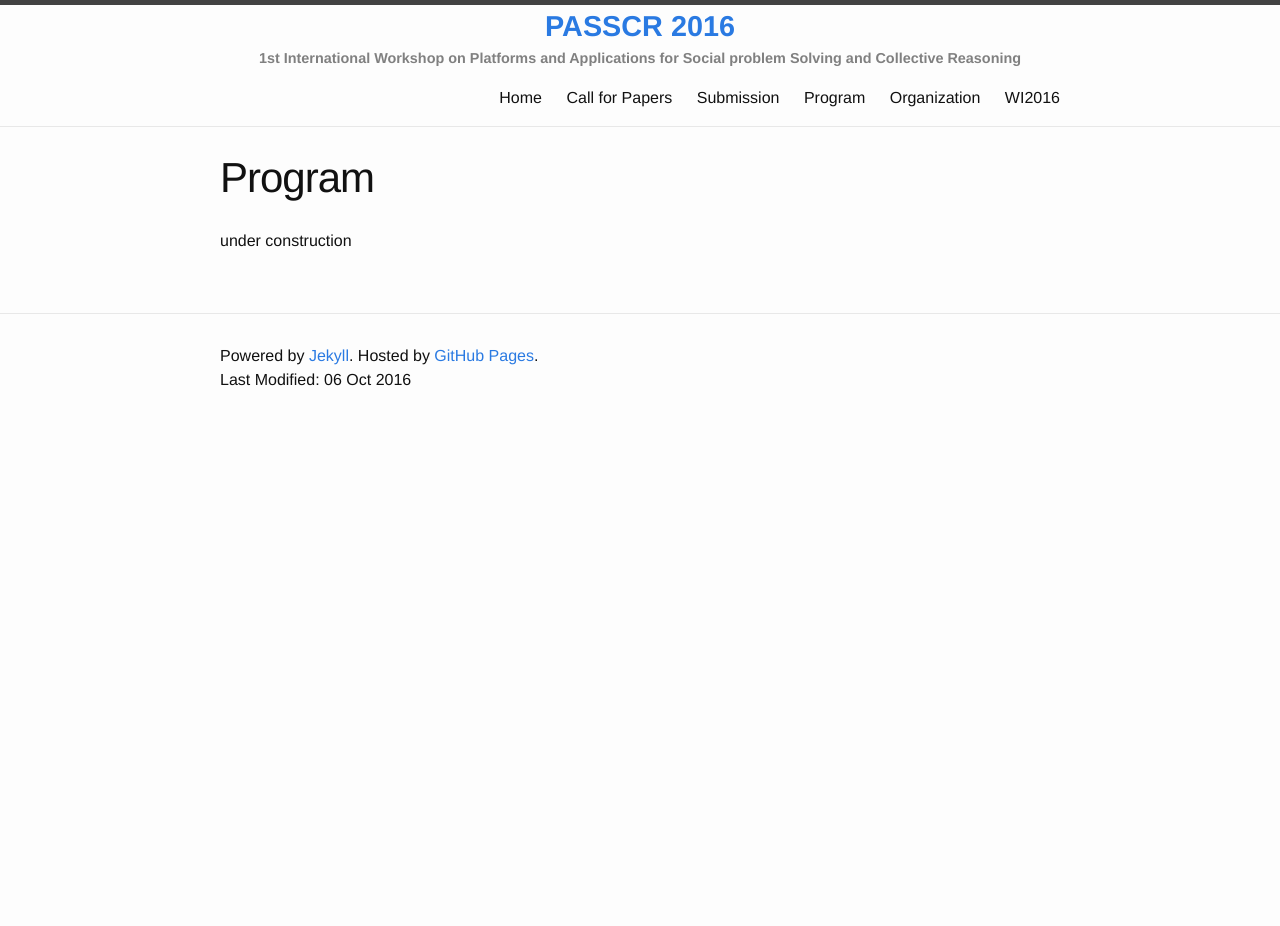
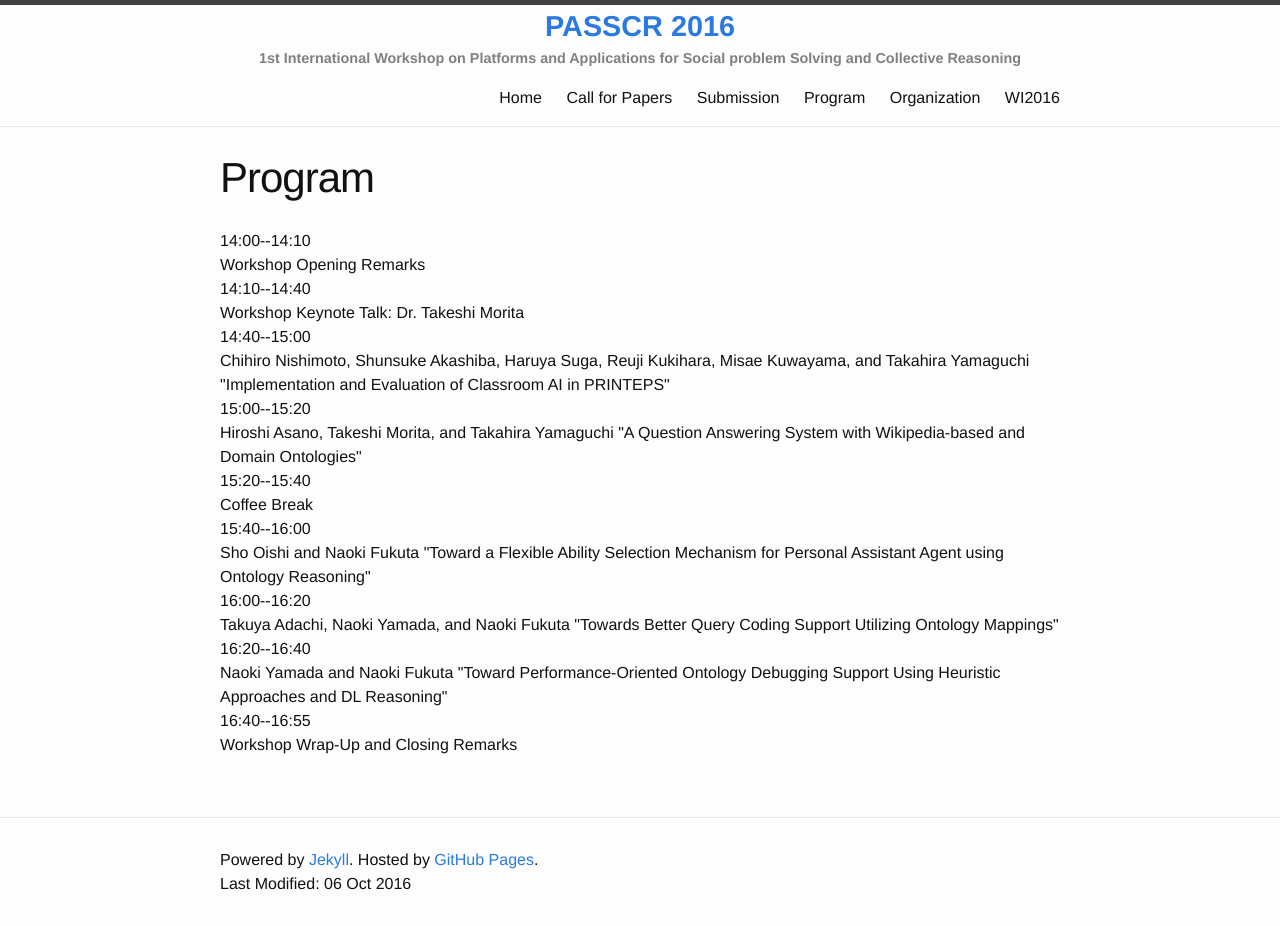
Before and after one commit to passcr/passcr.github.io, a Jekyll site: the page built from program.md, in a window 1280 px wide. Built offline with Jekyll 4.4.1, drawn with Linux system fonts in a browser that asks for light colours; before the commit the page ends 900 px from its top, so only the background shows below that.

Commit message:
added program

```diff
--- a/program.md
+++ b/program.md
@@ -3,4 +3,14 @@ layout: page
 title: Program
 permalink: /program/
 ---
-under construction
+<dl>
+    <dt>14:00--14:10</dt><dd>Workshop Opening Remarks</dd>
+    <dt>14:10--14:40</dt><dd>Workshop Keynote Talk: Dr. Takeshi Morita</dd>
+    <dt>14:40--15:00</dt><dd>Chihiro Nishimoto, Shunsuke Akashiba, Haruya Suga, Reuji Kukihara, Misae Kuwayama, and Takahira Yamaguchi "Implementation and Evaluation of Classroom AI in PRINTEPS"</dd>
+    <dt>15:00--15:20</dt><dd>Hiroshi Asano, Takeshi Morita, and Takahira Yamaguchi "A Question Answering System with Wikipedia-based and Domain Ontologies"</dd>
+    <dt>15:20--15:40</dt><dd>Coffee Break</dd>
+    <dt>15:40--16:00</dt><dd>Sho Oishi and Naoki Fukuta "Toward a Flexible Ability Selection Mechanism for Personal Assistant Agent using Ontology Reasoning"</dd>
+    <dt>16:00--16:20</dt><dd>Takuya Adachi, Naoki Yamada, and Naoki Fukuta "Towards Better Query Coding Support Utilizing Ontology Mappings"</dd>
+    <dt>16:20--16:40</dt><dd>Naoki Yamada and Naoki Fukuta "Toward Performance-Oriented Ontology Debugging Support Using Heuristic Approaches and DL Reasoning"</dd>
+    <dt>16:40--16:55</dt><dd>Workshop Wrap-Up and Closing Remarks</dd>
+</dl>
```
